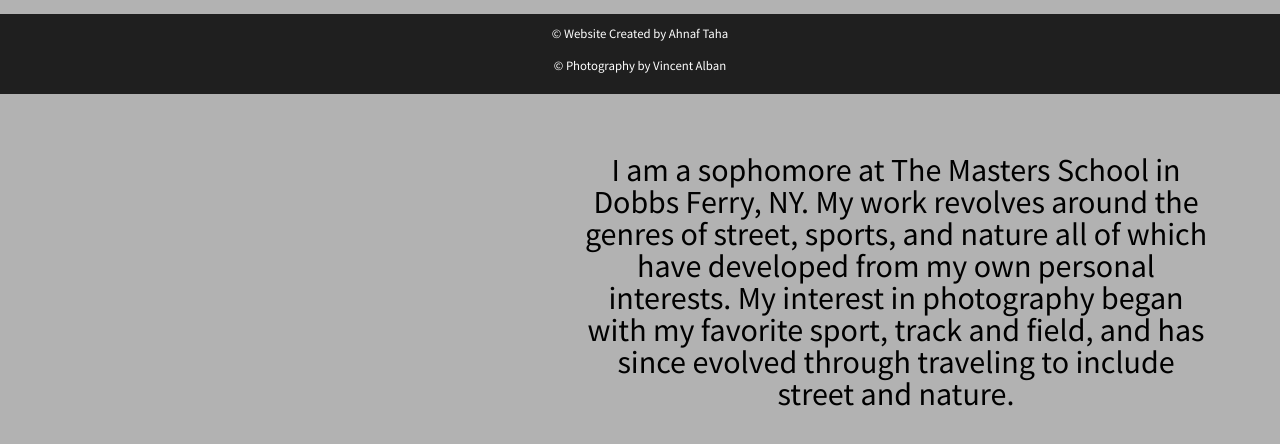
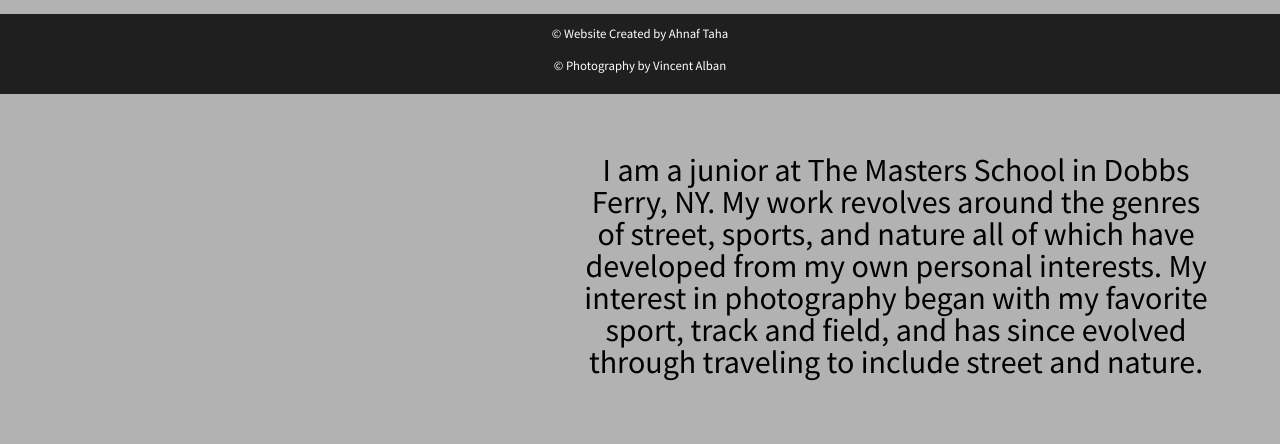
Before and after one commit to vincentalban/vincentalban.github.io, a plain HTML site: page about.html in a window 1280 px wide. Shown: the part 706-1150 px from the top of the page. Drawn offline with Linux system fonts and the light colour scheme.

Commit message:
Update grade

```diff
--- a/about.html
+++ b/about.html
@@ -29,7 +29,7 @@
 
         <img src="http://i.imgur.com/Ion5Mta.jpg" class="contact-photo" alt="...">
 
-        <h2>I am a sophomore at The Masters School in Dobbs Ferry, NY. My work revolves around the genres of street, sports, and nature all of which have developed from my own personal interests. My interest in photography began with my favorite sport, track and field, and has since evolved through traveling to include street and nature.</h2>
+        <h2>I am a junior at The Masters School in Dobbs Ferry, NY. My work revolves around the genres of street, sports, and nature all of which have developed from my own personal interests. My interest in photography began with my favorite sport, track and field, and has since evolved through traveling to include street and nature.</h2>
 
         <div id="footer">
             <h1 id="creds">&copy; Website Created by Ahnaf Taha</h1>
```
